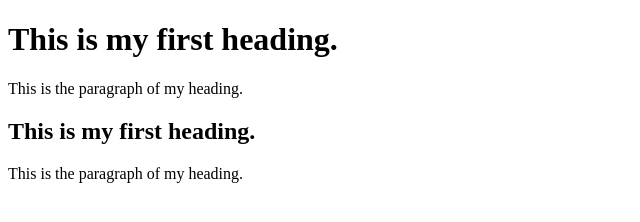
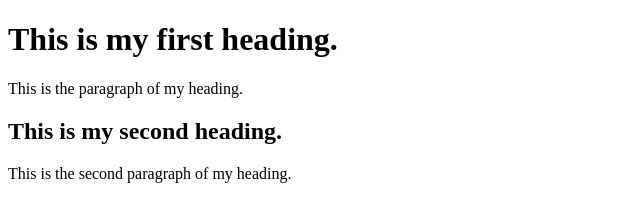
Before and after one commit to G00dnews/exploring-cs-GN, a plain HTML site: page index.html in a window 1280 px wide. Shown: the whole page, without its empty margins (0-640 px from the left). Drawn offline with Linux system fonts and the light colour scheme.

Commit message:
Update index.html

```diff
--- a/index.html
+++ b/index.html
@@ -5,8 +5,8 @@
 
     <h1> This is my first heading. </h1>
     <p> This is the paragraph of my heading. </p>
-    <h2> This is my first heading. </h2>
-    <p> This is the paragraph of my heading. </p>
+    <h2> This is my second heading. </h2>
+    <p> This is the second paragraph of my heading. </p>
 
  </body>
 </html>
```
